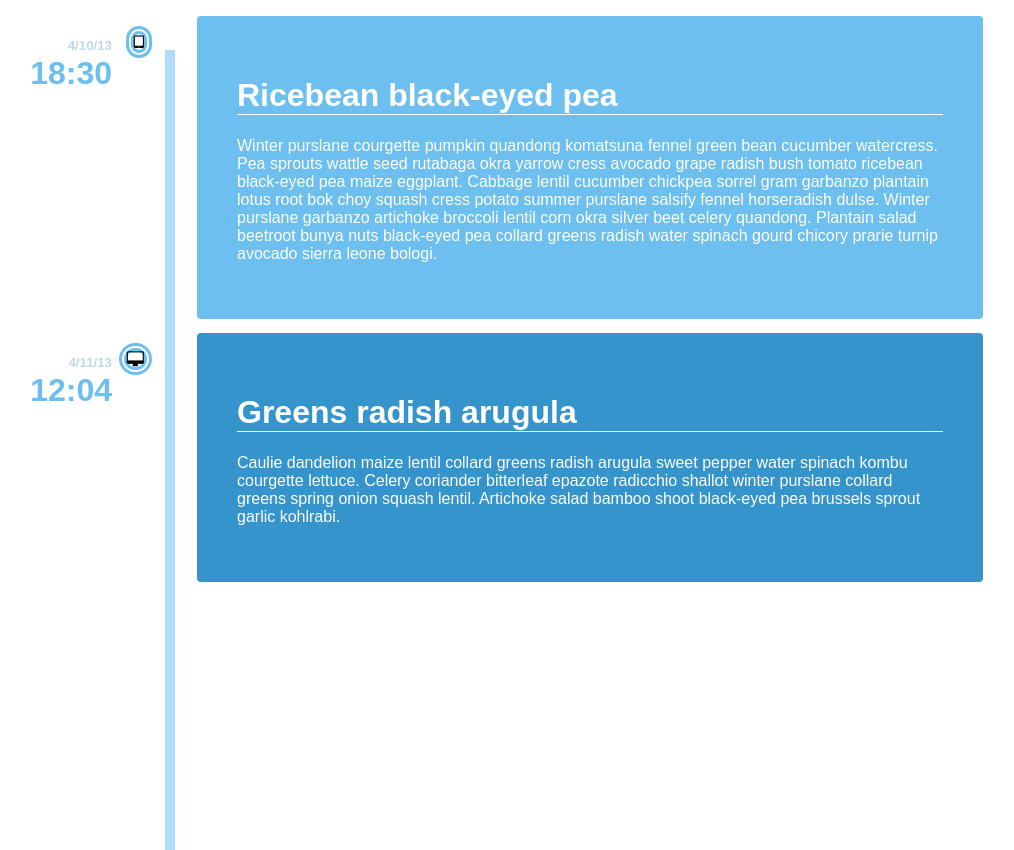
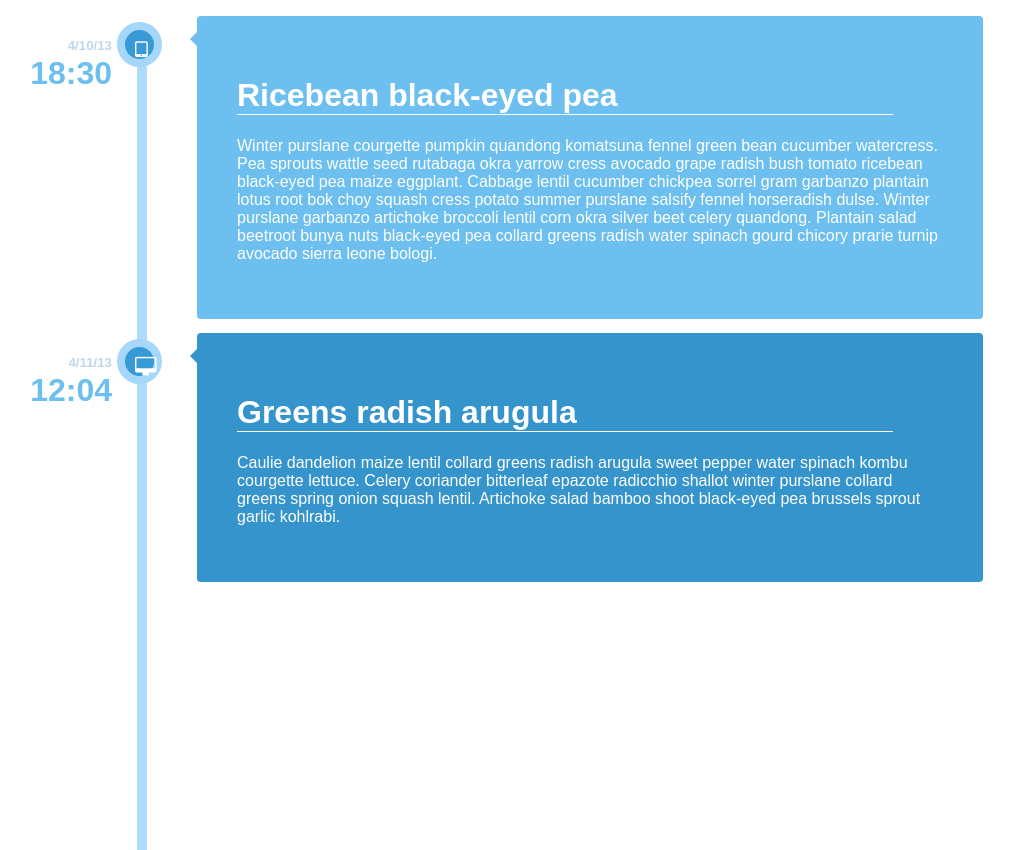
Before and after one commit to colinmckeon/1.3-vertical-timeline, a plain HTML site: page index.html in a window 1280 px wide. Shown: the whole page, without its empty margins (163-1177 px from the left). Drawn offline with Linux system fonts and the light colour scheme.

Commit message:
fixed bar and carrot positioning

```diff
--- a/index.html
+++ b/index.html
@@ -8,14 +8,13 @@
     <link rel="stylesheet" href="styles.css" media="screen" title="no title">
   </head>
   <body>
-
     <ul class="all">
 
       <li class="top">
         <div class="time">
           <i class="fa fa-tablet" aria-hidden="true"></i>
-          <h5>4/10/13</h5>
-          <h1>18:30</h1>
+          <h5 class="dates">4/10/13</h5>
+          <h1 class="mil-time">18:30</h1>
 
         </div>
 
@@ -39,8 +38,8 @@
 
         <div class="time">
           <i class="fa fa-desktop" aria-hidden="true"></i>
-          <h5>4/11/13</h5>
-          <h1>12:04</h1>
+          <h5 class="dates">4/11/13</h5>
+          <h1 class="mil-time">12:04</h1>
         </div>
 
 
--- a/styles.css
+++ b/styles.css
@@ -7,6 +7,7 @@ p{
 }
 h1{
   color: #6CBFEE;
+  margin-right: 50px;
 }
 h5{
   color: #BFD7E9;
@@ -61,15 +62,20 @@ h5{
   position: absolute;
   left: 0px;
   width: 275px;
+  margin-left: 10px;
 }
 
 .time h1{
   text-align: right;
-  margin-right: 40px;
+
   margin-top: -20px;}
 
 .all{
   list-style: none;
+}
+
+.dates{
+  margin-right: 50px;
 }
 
 .all::before{
@@ -79,14 +85,21 @@ h5{
     height: 100%;
     content: '';
     background: #AFDCF8;
-    right: 942px;
+    left: 300px;
 }
 
 .fa{
   float: right;
-  margin-top: 10px;
-  border-radius: 25px;
-  border: 8px double #6CBFEE;
+  margin-top: 6px;
+  width: 45px;
+  height: 45px;
+  padding: 10px;
+  background-color: #3899D7;
+  border: 8px solid #A4D7F9;
+  border-radius: 100%;
+  color: white;
+  font-size: 20px;
+
 }
 
 .frame-a:before{
@@ -97,7 +110,7 @@ h5{
   border: 8px solid transparent;
   border-right-color: #6CBFEE;
   position: absolute;
-  right: 889px;
+  left: 305px;
   top: 15px;
 }
 
@@ -109,6 +122,6 @@ h5{
   border: 8px solid transparent;
   border-right-color: #3594CB;
   position: absolute;
-  right: 889px;
+  left: 305px;
   top: 15px;
 }
```
